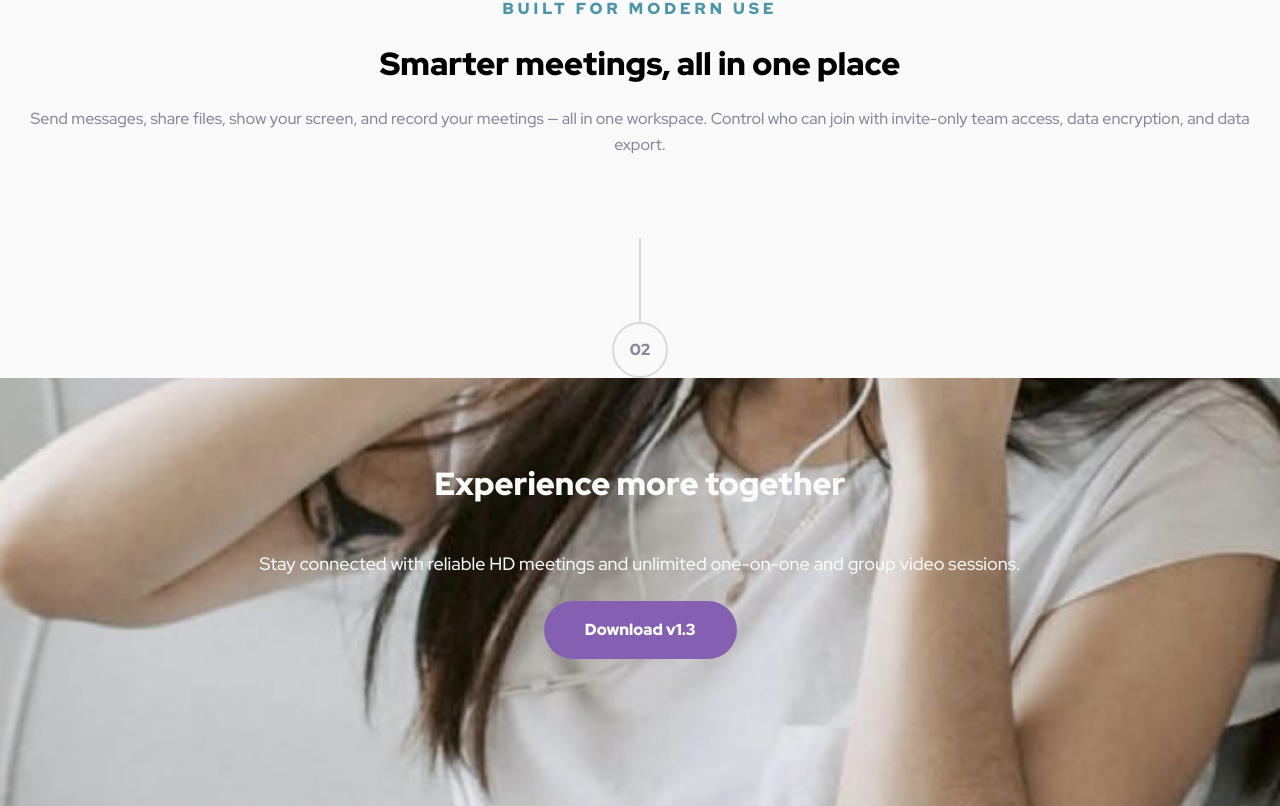
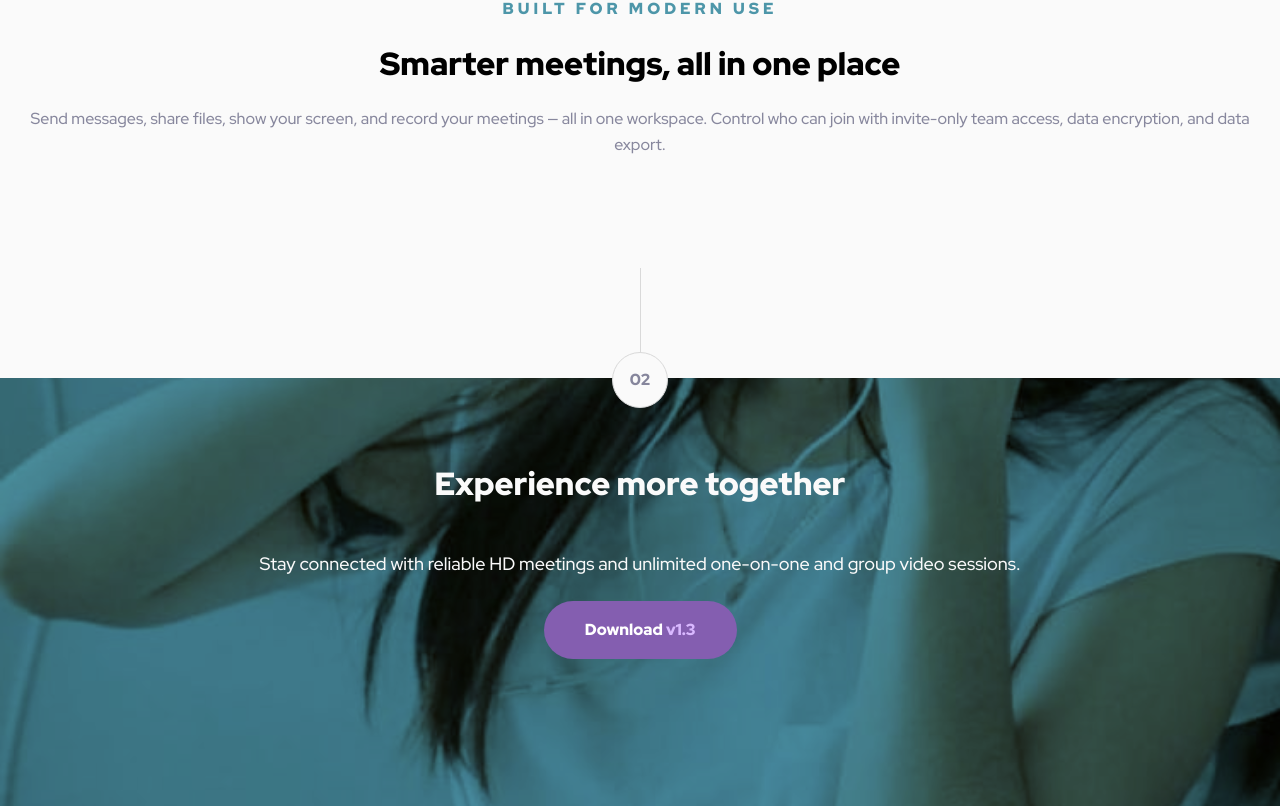
Before and after one commit to mayor-creator/meeting_landing_page_component, a React (Vite) app: page / in a window 1280 px wide. Shown: the part 1469-2275 px from the top of the page. Built offline with nearby package versions, Linux system fonts and the light colour scheme.

Commit message:
fix circle border pixel

```diff
--- a/src/components/Footer/Footer.module.css
+++ b/src/components/Footer/Footer.module.css
@@ -4,10 +4,12 @@
   justify-content: center;
   align-items: center;
   padding-top: 2.5rem;
+  position: relative;
+  top: 1.875rem;
 }
 
 .verticalLine {
-  border-left: 0.125rem solid hsl(0, 0%, 85%);
+  border-left: 0.063rem solid hsl(0, 0%, 85%);
   height: 5.25rem;
 }
 
@@ -18,7 +20,8 @@
   height: 3.5rem;
   width: 3.5rem;
   border-radius: 50%;
-  border: 0.125rem solid hsl(0, 0%, 85%);
+  border: 0.063rem solid hsl(0, 0%, 85%);
+  background: hsl(0, 0%, 98%);
 }
 
 .circleVersion {
@@ -28,16 +31,13 @@
   line-height: 1.63;
 }
 
-/* .footer {
-  border: 1px solid red;
-} */
-
 .footerContainer {
-  background-color: hsl(192, 37%, 48%);
+  background: hsl(192, 37%, 48%);
   background-image: url("../../assets/mobile/image-footer.jpg");
   background-position: center center;
   background-repeat: no-repeat;
   background-size: cover;
+  background-blend-mode: multiply;
 
   height: 26.75rem;
   display: flex;
@@ -47,26 +47,28 @@
 }
 
 .footerHeader {
-  color: #FAFAFA;
+  color: hsl(0, 0%, 98%);
   text-align: center;
   padding-top: 5.5rem;
   padding-bottom: 1.5rem;
   font-size: 2rem;
   font-weight: 900;
   line-height: 1.13;
+  padding-left: 1.5rem;
+  padding-right: 1.5rem;
 }
 
 .footerMessage {
-  color: #FAFAFA;
+  color: hsl(0, 0%, 98%);
   text-align: center;
   font-size: 1.125rem;
   font-weight: 500;
-  padding-left: 1.25rem;
-  padding-right: 1.25rem;
+  padding-left: 1.5rem;
+  padding-right: 1.5rem;
 }
 
 .footerButtonVersion {
-  background-color: #855FB1;
+  background-color: hsl(268, 34%, 53%);
   border-radius: 3.125rem;
   border: none;
   color: hsl(0, 0%, 100%);
@@ -80,6 +82,9 @@
   width: 12.063rem;
 }
 
+.spanVersion {
+  color: hsl(268, 100%, 86%);
+}
 
 @media (max-width:30em) {}
 
```
